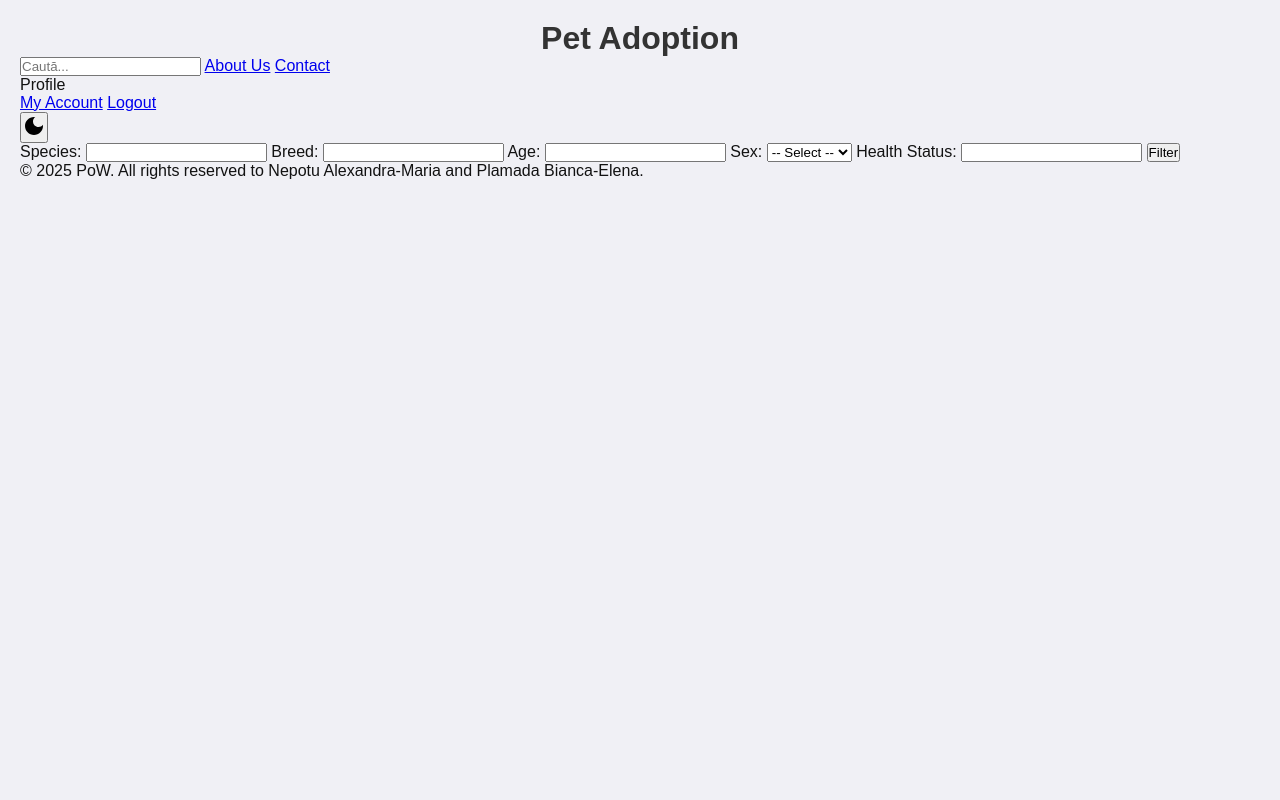
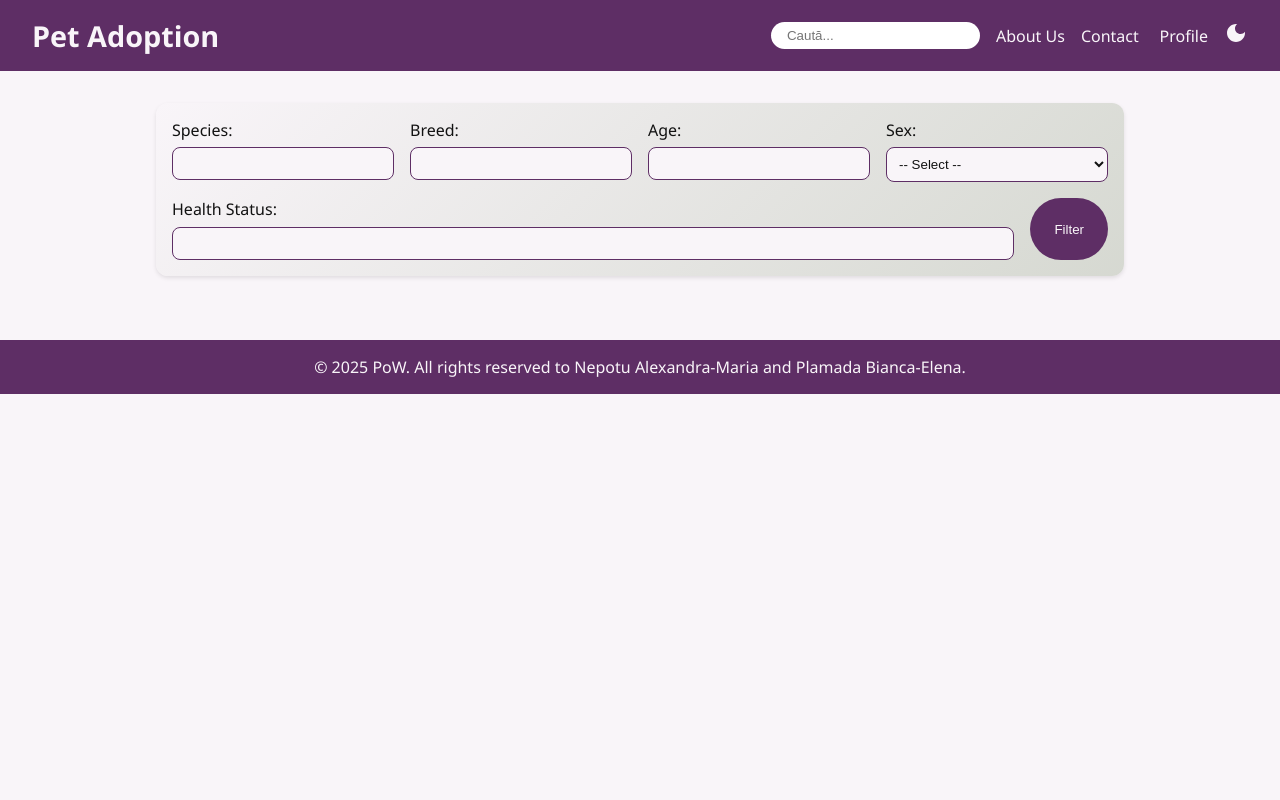
Before and after one commit to alexandranepotu/PoW-Project, a PHP site: template frontend/views/animale.html in a window 1280 px wide. Run offline with PHP 8.4, Linux system fonts and the light colour scheme; the template is opened without the code that fills it, so the values that code supplies are empty.

Commit message:
Update animale.css

```diff
--- a/frontend/assets/animale.css
+++ b/frontend/assets/animale.css
@@ -1,32 +1,209 @@
-body {
-    font-family: Arial, sans-serif;
-    padding: 20px;
-    background: #f0f0f5;
+header {
+  background: var(--bg-tertiary);
+  color: var(--text-light);
+  padding: 1rem 2rem;
+  display: flex;
+  align-items: center;
+  justify-content: space-between;
 }
 
-h1 {
-    text-align: center;
-    color: #333;
+header h1 {
+  font-size: 1.8rem;
+  color: var(--text-light);
 }
 
-.lista-animale {
-    display: flex;
-    flex-wrap: wrap;
-    gap: 20px;
-    justify-content: center;
+header nav {
+  display: flex;
+  align-items: center;
+  gap: 1rem;
 }
 
-.card {
-    background: white;
-    border-radius: 10px;
-    box-shadow: 0 2px 6px rgba(0,0,0,0.1);
-    padding: 15px;
-    max-width: 250px;
-    text-align: center;
+header .logo {
+  font-weight: bold;
+  font-size: 1.5rem;
+  color: var(--text-light);
 }
 
-.card img {
-    max-width: 100%;
-    height: auto;
-    border-radius: 8px;
+header nav input[type="search"] {
+  padding: 0.4rem 1rem;
+  border-radius: var(--border-radius-full);
+  border: none;
+  outline: none;
 }
+
+header nav a {
+  color: var(--text-light);
+  text-decoration: none;
+  font-weight: 500;
+  transition: color var(--transition-speed);
+}
+
+header nav a:hover {
+  color: var(--accent-color);
+}
+
+.theme-toggle {
+  background: none;
+  border: none;
+  font-size: 1.2rem;
+  cursor: pointer;
+  color: var(--text-light);
+}
+
+/* === Dropdown === */
+
+.profile-dropdown {
+  position: relative;
+}
+
+.profile-text {
+  display: flex;
+  align-items: center;
+  cursor: pointer;
+  gap: 0.3rem;
+}
+
+.profile-dropdown .dropdown-content {
+  display: none;
+  position: absolute;
+  background: var(--bg-primary);
+  color: var(--text-primary);
+  box-shadow: var(--shadow-small);
+  border-radius: var(--border-radius-medium);
+  padding: 0.5rem 1rem;
+  right: 0;
+  top: 100%;
+  z-index: 100;
+}
+
+.profile-dropdown:hover .dropdown-content {
+  display: block;
+}
+
+.profile-dropdown .dropdown-content a {
+  display: block;
+  padding: 0.3rem 0;
+  color: var(--text-primary);
+  text-decoration: none;
+}
+
+.profile-dropdown .dropdown-content a:hover {
+  color: var(--accent-color);
+}
+
+/* === Main content === */
+
+main {
+  max-width: 1000px;
+  margin: 2rem auto;
+  padding: 0 1rem;
+}
+
+#filterForm {
+  display: flex;
+  flex-wrap: wrap;
+  gap: 1rem;
+  margin-bottom: 2rem;
+  background: var(--linear-light);
+  padding: 1rem;
+  border-radius: var(--border-radius-large);
+  box-shadow: var(--shadow-small);
+}
+
+:root[data-theme="dark"] #filterForm {
+  background: var(--linear-dark);
+}
+
+#filterForm label {
+  flex: 1 1 200px;
+  display: flex;
+  flex-direction: column;
+  font-weight: 500;
+}
+
+#filterForm input,
+#filterForm select {
+  margin-top: 0.4rem;
+  padding: 0.5rem;
+  border-radius: var(--border-radius-medium);
+  border: 1px solid var(--primary-color);
+  background: var(--bg-primary);
+  color: var(--text-primary);
+}
+
+#filterForm button {
+  padding: 0.75rem 1.5rem;
+  background-color: var(--primary-color);
+  color: var(--text-light);
+  border: none;
+  border-radius: var(--border-radius-full);
+  cursor: pointer;
+  transition: background-color var(--transition-speed);
+}
+
+#filterForm button:hover {
+  background-color: var(--primary-hover);
+}
+
+#animalList {
+  display: grid;
+  grid-template-columns: repeat(auto-fit, minmax(220px, 1fr));
+  gap: 2rem;
+}
+
+.animal-card {
+  background: var(--linear-light);
+  border-radius: var(--border-radius-large);
+  box-shadow: var(--shadow-large);
+  overflow: hidden;
+  transition: transform var(--transition-speed), box-shadow var(--transition-speed);
+}
+
+:root[data-theme="dark"] .animal-card {
+  background: var(--linear-dark);
+}
+
+.animal-card:hover {
+  transform: translateY(-5px);
+  box-shadow: 0 6px 16px rgba(var(--primary-rgb), 0.2);
+}
+
+.animal-card img {
+  width: 100%;
+  height: 180px;
+  object-fit: cover;
+}
+
+.animal-card h2 {
+  margin: 0.75rem 1rem 0;
+  font-size: 1.2rem;
+  color: var(--primary-color);
+}
+
+.animal-card p {
+  margin: 0.5rem 1rem;
+}
+
+.animal-card button {
+  display: block;
+  margin: 1rem auto 1.5rem;
+  padding: 0.5rem 1rem;
+  background-color: var(--accent-color);
+  color: var(--text-light);
+  border: none;
+  border-radius: var(--border-radius-full);
+  cursor: pointer;
+  transition: background-color var(--transition-speed);
+}
+
+.animal-card button:hover {
+  background-color: var(--primary-hover);
+}
+
+footer {
+  background: var(--bg-tertiary);
+  color: var(--text-light);
+  text-align: center;
+  padding: 1rem;
+  margin-top: 2rem;
+}
```
